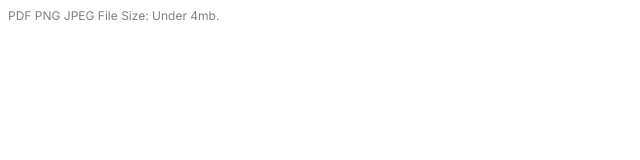
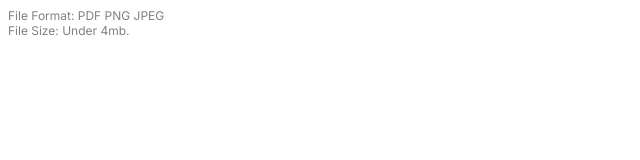
Before and after one commit to BepBop/Test2, a plain HTML site: page index.html in a window 1280 px wide. Shown: the whole page, without its empty margins (0-640 px from the left). Drawn offline with Linux system fonts and the light colour scheme.

Commit message:
Update index.html

```diff
--- a/index.html
+++ b/index.html
@@ -3,4 +3,4 @@
     <link rel="preconnect" href="https://fonts.gstatic.com" crossorigin>
     <link href="https://fonts.googleapis.com/css2?family=Inter&display=swap" rel="stylesheet">
 </head>
-<div style="font-family: 'Inter', sans-serif;font-size: 12px;color: gray">PDF PNG JPEG File Size: Under 4mb.</div>
+<div style="font-family: 'Inter', sans-serif;font-size: 12px;color: gray">File Format: PDF PNG JPEG <br>File Size: Under 4mb.</div>
```
